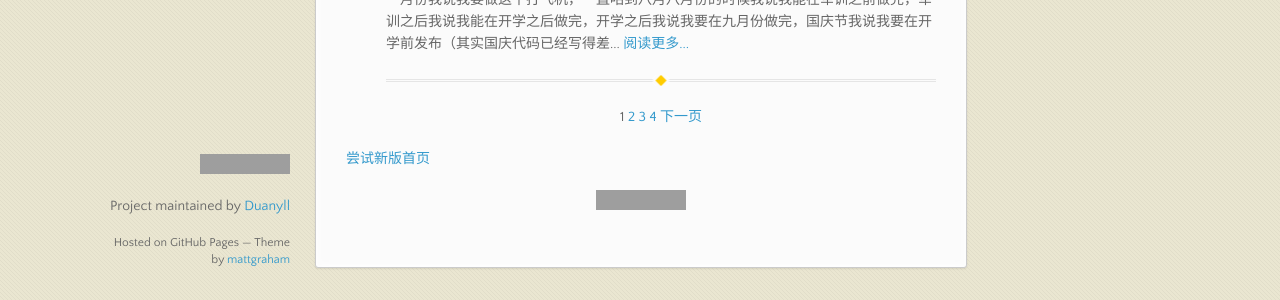
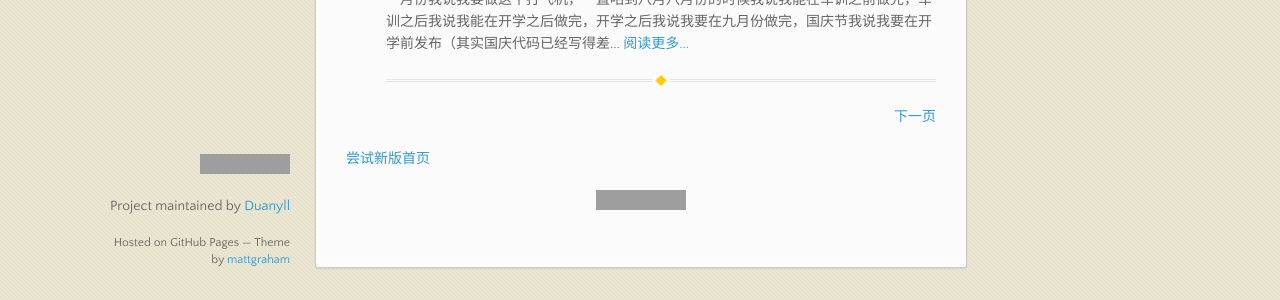
Before and after one commit to Duanyll/duanyll.com, a Jekyll site: the page built from index.html, in a window 1280 px wide and 900 px high, scrolled down 1054 px. Shown: the part 592-892 px from the top of the window. Built offline with Jekyll 4.4.1, drawn with Linux system fonts in a browser that asks for light colours; the list of posts is cut into pages by our own code; grey boxes are pictures that could not be loaded.

Commit message:
修复细节上的Bug

```diff
--- a/_layouts/post.html
+++ b/_layouts/post.html
@@ -46,6 +46,7 @@
       <ul></ul>
     </nav>
     <section>
+      <article>
       <h1>{{ page.title }}</h1>
       <p>{{ page.date | date_to_long_string }} |
         {{ page.author }} | Tags:
@@ -53,6 +54,7 @@
         <q>{{ tag }}</q>
         {% endfor %}</p>
       {{ content }}
+      </article>
       <div id="vcomments"></div>
       <script>
         new Valine({
--- a/archives.html
+++ b/archives.html
@@ -9,7 +9,7 @@ layout: default
 <ul>
     {% for post in site.posts %}
     <li>
-        <a href="{{ post.url }}">[{{ post.date }}] {{ post.title }}</a>
+        <a href="{{ post.url }}">[{{ post.date | date_to_long_string }}] {{ post.title }}</a>
     </li>
     {% endfor %}
 </ul>
--- a/assets/js/indexloader.js
+++ b/assets/js/indexloader.js
@@ -76,7 +76,7 @@ function showPost(post) {
 
 	section.appendChild(li);
 
-	$(window).resize(sectionHeight);
+	sectionHeight();
 }
 
 $(window).scroll(function () {
--- a/index.html
+++ b/index.html
@@ -38,23 +38,12 @@ while(true){
         {% endfor %}
 
 		{% if paginator.total_pages > 1 %}
-			<center><p>
 			{% if paginator.previous_page %}
-				<a href="{{ paginator.previous_page_path | prepend: site.baseurl | replace: '//', '/' }}">上一页</a>
+			<div align="left"><a href="{{ paginator.previous_page_path | prepend: site.baseurl | replace: '//', '/' }}">上一页</a></div>
 			{% endif %}
-			{% for page in (1..paginator.total_pages) %}
-				{% if page == paginator.page %}
-					<span class="active">{{ page }}</span>
-				{% elsif page == 1 %}
-					<a href="{{ '/index.html' | prepend: site.baseurl | replace: '//', '/' }}">{{ page }}</a>
-				{% else %}
-					<a href="{{ '/page', page }}">{{ page }}</a>
-				{% endif %}
-			{% endfor %}
 			{% if paginator.next_page %}
-				<a href="{{ paginator.next_page_path | prepend: site.baseurl | replace: '//', '/' }}">下一页</a>
+			<div align="right"><a href="{{ paginator.next_page_path | prepend: site.baseurl | replace: '//', '/' }}">下一页</a></div>
 			{% endif %}
-			</p></center>
 		{% endif %}
 
 	</ul>
```
